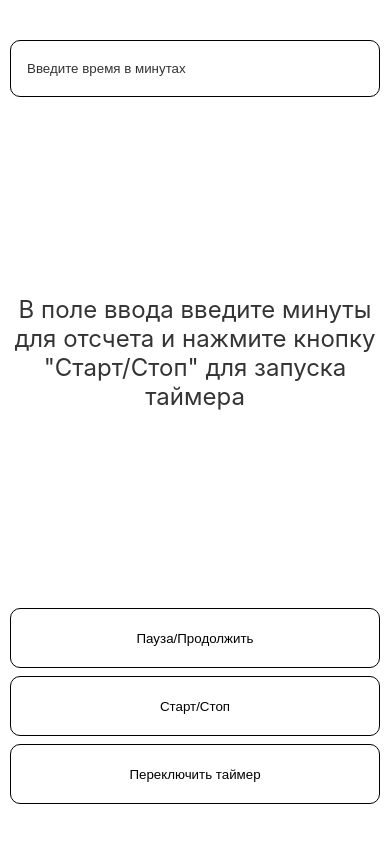
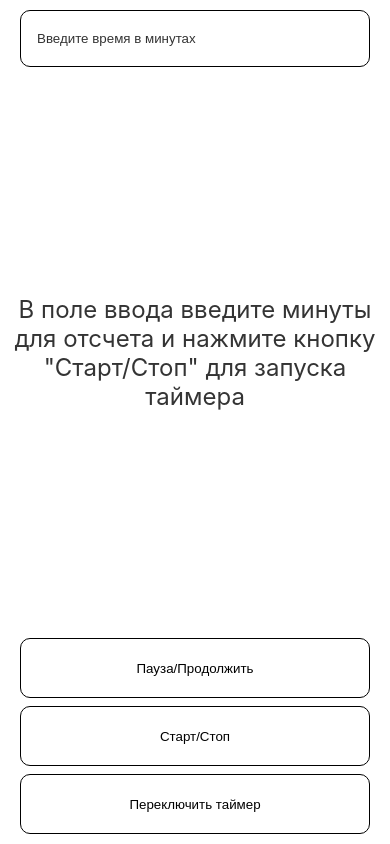
Before and after one commit to lighterboiii/time-manager, a React (Create React App) app: page / in a window 390 px wide. Built offline with nearby package versions, Linux system fonts and the light colour scheme.

Commit message:
fix: hope its final

```diff
--- a/src/components/TimeManager/TimeManager.module.scss
+++ b/src/components/TimeManager/TimeManager.module.scss
@@ -21,6 +21,7 @@
 
     @media screen and (max-width: 580px) {
       @include flexContainer(column, center, center, 8px);
+      @include indents(10px, 0);
       width: 100%;
     }
   }
@@ -28,6 +29,10 @@
   &__inputWrapper {
     @include indents(40px 0 20px 0, 0);
     width: 100%;
+
+    @media screen and (max-width: 580px) {
+      @include indents(10px, 0);
+    }
   }
 
   &__input {
--- a/src/components/TimeManager/TimeManager.tsx
+++ b/src/components/TimeManager/TimeManager.tsx
@@ -142,7 +142,6 @@ const TimeManager: FC = () => {
         <Button
           text="Старт/Стоп"
           handleClick={handleStart}
-          type="submit"
         />
         <Button
           text="Переключить таймер"
```
